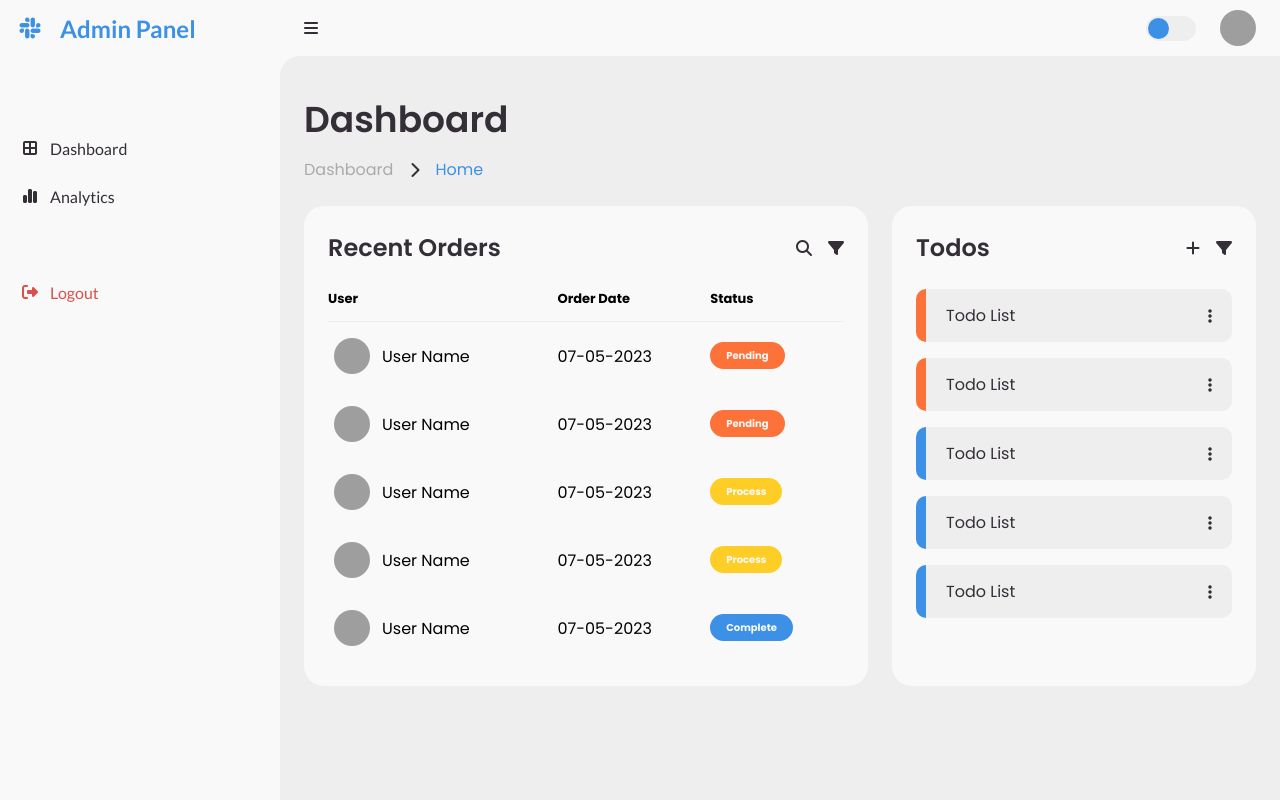
After one commit to jgarcia9300/backend-desarrollo, a Django app: template core/templates/frontend/Capataz/homeCapataz.html in a window 1280 px wide. The commit adds this page. Run offline with Django 5.2, Linux system fonts and the light colour scheme; the template is opened without the code that fills it, so the values that code supplies are empty; grey boxes are pictures that could not be loaded.

Commit message:
Avance del proyecto

```diff
--- a/core/static/css/prueba.css
+++ b/core/static/css/prueba.css
@@ -622,3 +622,10 @@ body.dark {
     min-width: 420px;
   }
 }
+
+.container {
+  border-radius: 20px;
+  background: var(--light) !important;
+  padding: 24px;
+  overflow-x: auto;
+}
--- /dev/null
+++ b/core/templates/frontend/Capataz/homeCapataz.html
@@ -0,0 +1,189 @@
+<html lang="en"><head>
+    <meta charset="UTF-8">
+    <meta http-equiv="X-UA-Compatible" content="IE=edge">
+    <meta name="viewport" content="width=device-width, initial-scale=1.0">
+    <title>Admin Panel | Tivotal</title>
+
+    <!--font awesome-->
+    <link rel="stylesheet" href="https://cdnjs.cloudflare.com/ajax/libs/font-awesome/6.4.0/css/all.min.css">
+
+    <!--css file-->
+    <link rel="stylesheet" href="/core/static/css/prueba.css">
+  </head>
+  <body class="">
+    <section class="sidebar">
+      <a href="#" class="logo">
+        <i class="fab fa-slack"></i>
+        <span class="text">Admin Panel</span>
+      </a>
+
+      <ul class="side-menu top">
+        <li class="">
+          <a href="#" class="nav-link">
+            <i class="fas fa-border-all"></i>
+            <span class="text">Dashboard</span>
+          </a>
+        </li>
+
+        <li>
+          <a href="#" class="nav-link">
+            <i class="fas fa-chart-simple"></i>
+            <span class="text">Analytics</span>
+          </a>
+        </li>
+
+
+      </ul>
+
+      <ul class="side-menu">
+
+        <li>
+          <a href="#" class="logout">
+            <i class="fas fa-right-from-bracket"></i>
+            <span class="text">Logout</span>
+          </a>
+        </li>
+      </ul>
+    </section>
+
+    <section class="content">
+      <nav>
+        <i class="fas fa-bars menu-btn"></i>
+
+        <form action="#">
+          <div class="form-input">
+
+
+          </div>
+        </form>
+
+        <input type="checkbox" hidden="" id="switch-mode">
+        <label for="switch-mode" class="switch-mode"></label>
+
+
+
+        <a href="#" class="profile">
+          <img src="profile.png" alt="">
+        </a>
+      </nav>
+
+      <main>
+        <div class="head-title">
+          <div class="left">
+            <h1>Dashboard</h1>
+            <ul class="breadcrumb">
+              <li>
+                <a href="#">Dashboard</a>
+              </li>
+              <i class="fas fa-chevron-right"></i>
+              <li>
+                <a href="#" class="active">Home</a>
+              </li>
+            </ul>
+          </div>
+
+
+        </div>
+
+
+
+        <div class="table-data">
+          <div class="order">
+            <div class="head">
+              <h3>Recent Orders</h3>
+              <i class="fas fa-search"></i>
+              <i class="fas fa-filter"></i>
+            </div>
+
+            <table>
+              <thead>
+                <tr>
+                  <th>User</th>
+                  <th>Order Date</th>
+                  <th>Status</th>
+                </tr>
+              </thead>
+              <tbody>
+                <tr>
+                  <td>
+                    <img src="profile.png" alt="">
+                    <p>User Name</p>
+                  </td>
+                  <td>07-05-2023</td>
+                  <td><span class="status pending">Pending</span></td>
+                </tr>
+                <tr>
+                  <td>
+                    <img src="profile.png" alt="">
+                    <p>User Name</p>
+                  </td>
+                  <td>07-05-2023</td>
+                  <td><span class="status pending">Pending</span></td>
+                </tr>
+                <tr>
+                  <td>
+                    <img src="profile.png" alt="">
+                    <p>User Name</p>
+                  </td>
+                  <td>07-05-2023</td>
+                  <td><span class="status process">Process</span></td>
+                </tr>
+                <tr>
+                  <td>
+                    <img src="profile.png" alt="">
+                    <p>User Name</p>
+                  </td>
+                  <td>07-05-2023</td>
+                  <td><span class="status process">Process</span></td>
+                </tr>
+                <tr>
+                  <td>
+                    <img src="profile.png" alt="">
+                    <p>User Name</p>
+                  </td>
+                  <td>07-05-2023</td>
+                  <td><span class="status complete">Complete</span></td>
+                </tr>
+              </tbody>
+            </table>
+          </div>
+
+          <div class="todo">
+            <div class="head">
+              <h3>Todos</h3>
+              <i class="fas fa-plus"></i>
+              <i class="fas fa-filter"></i>
+            </div>
+
+            <ul class="todo-list">
+              <li class="not-completed">
+                <p>Todo List</p>
+                <i class="fas fa-ellipsis-vertical"></i>
+              </li>
+              <li class="not-completed">
+                <p>Todo List</p>
+                <i class="fas fa-ellipsis-vertical"></i>
+              </li>
+              <li class="completed">
+                <p>Todo List</p>
+                <i class="fas fa-ellipsis-vertical"></i>
+              </li>
+              <li class="completed">
+                <p>Todo List</p>
+                <i class="fas fa-ellipsis-vertical"></i>
+              </li>
+              <li class="completed">
+                <p>Todo List</p>
+                <i class="fas fa-ellipsis-vertical"></i>
+              </li>
+            </ul>
+          </div>
+        </div>
+      </main>
+    </section>
+
+    <script src="/core/static/java/app.js"></script>
+
+
+
+</body></html>
--- a/core/templates/frontend/Gerente/group_users.html
+++ b/core/templates/frontend/Gerente/group_users.html
@@ -30,10 +30,11 @@
               <th>Usuario</th>
               <th>Nombre</th>
               <th>ID</th>
+              <th>Grupo</th>
             </tr>
           </thead>
           <tbody>
-            {% for user in users %}
+            {% for user in all_user %}
             <tr>
                 <td>
                     <p>{{ user.username }}</p>
@@ -44,6 +45,9 @@
                 <td>
                     {{ user.id }}
                 </td>
+                <td>
+                    {{ user.groups.first.name }}  <!-- Obtiene el nombre del primer grupo al que pertenece el usuario -->
+                </td>
             </tr>
             {% endfor %}
         </tbody>
```
Also changed, not shown: core/views.py (+20 -5 lines), core/templates/frontend/Capataz/graficas.html (added), core/templates/frontend/Director/añadirObras.html (added), core/templates/frontend/Director/base.html (added), core/templates/frontend/Director/homeDirector.html (added). Lines whose indentation alone changed are shown as unchanged.
